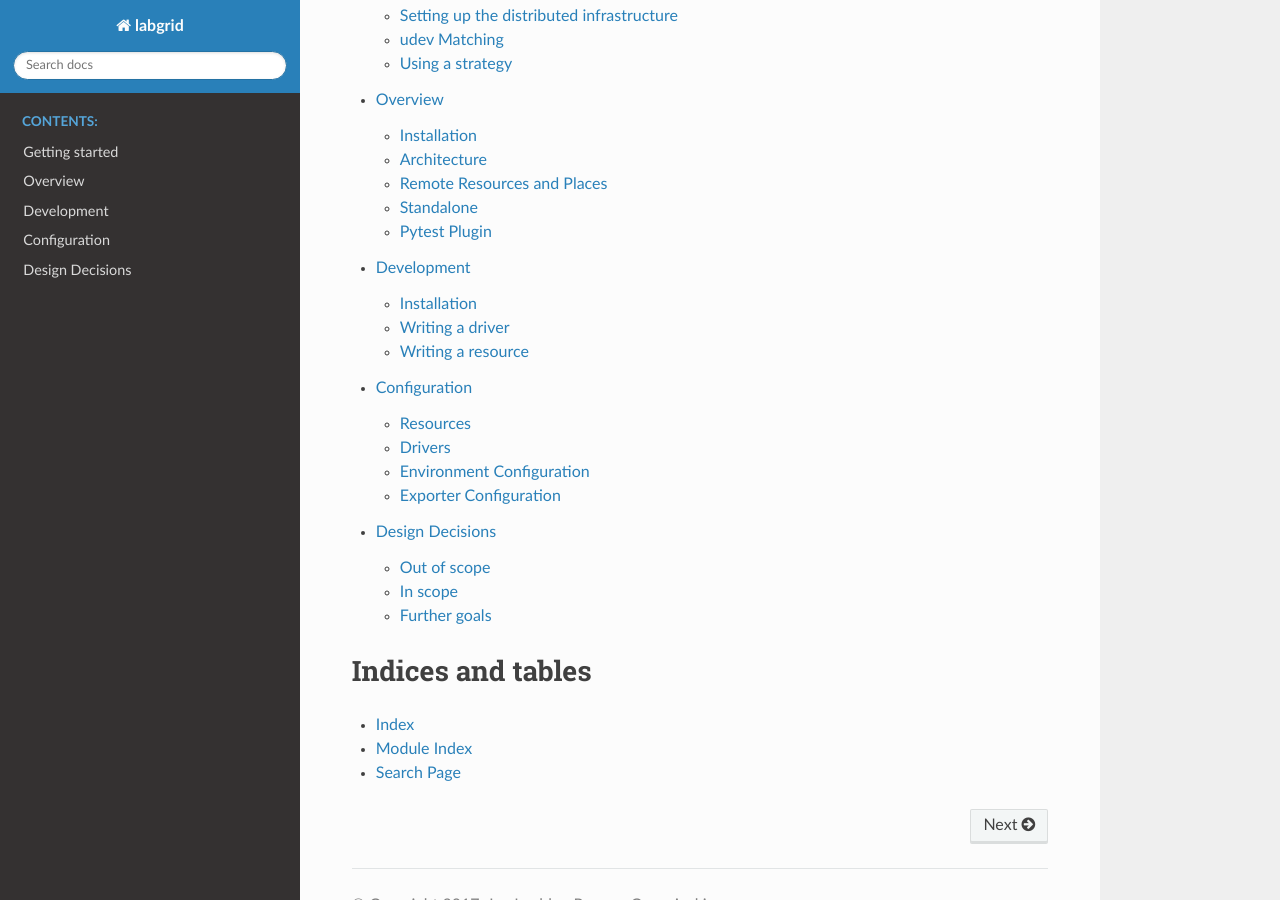
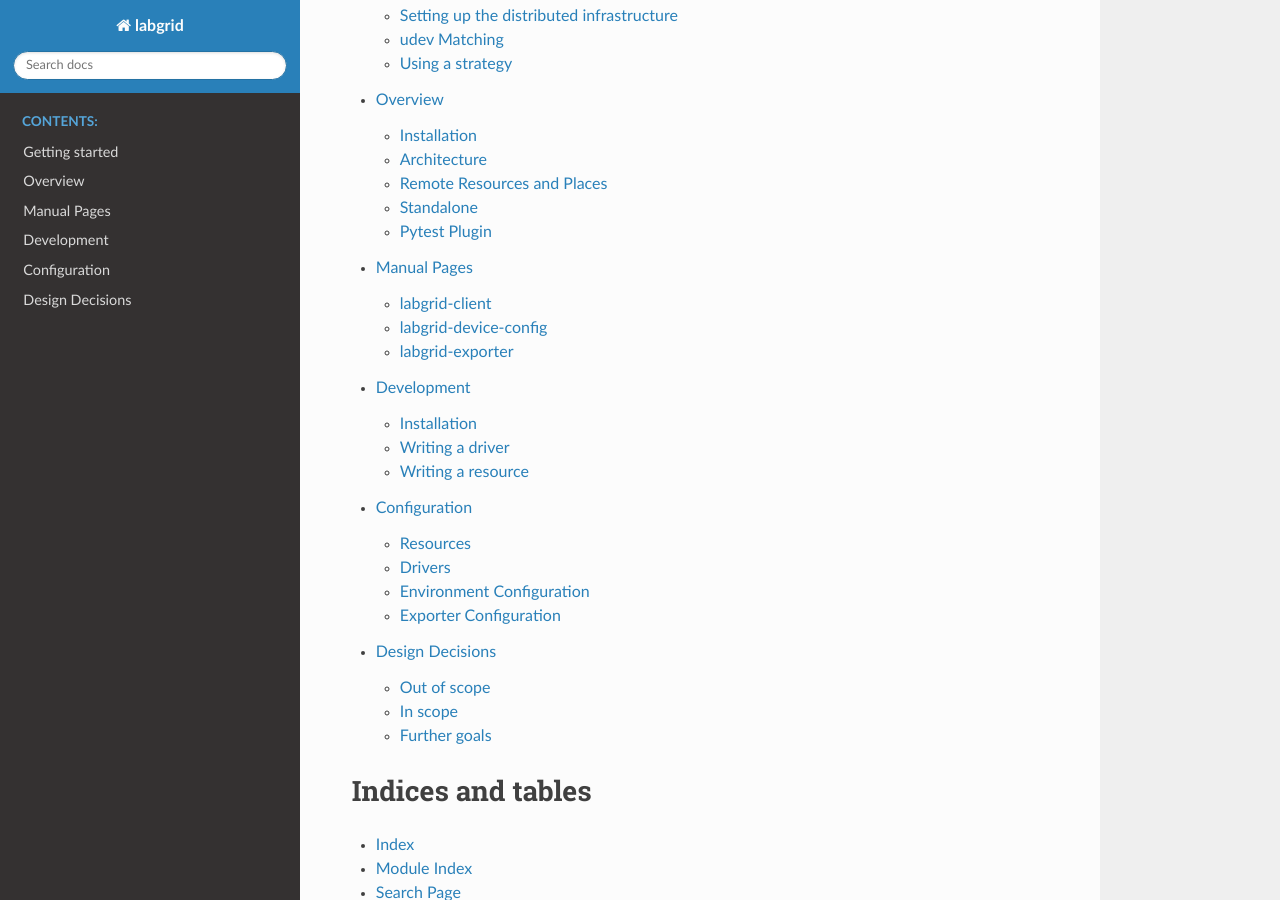
Before and after one commit to labgrid-project/labgrid, a Sphinx documentation site: the page built from doc/index.rst, in a window 1280 px wide and 900 px high, scrolled down 576 px. Built offline with Sphinx 7.4.7 and the Read the Docs theme 2.0.0, drawn with Linux system fonts in a browser that asks for light colours; pages that are not in the unit, such as notebooks, are missing from menus.

Commit message:
doc/man: include manual pages in the sphinx docs
Signed-off-by: Jan Luebbe <jlu@pengutronix.de>

```diff
--- a/doc/index.rst
+++ b/doc/index.rst
@@ -20,6 +20,7 @@
 .. toctree::
    getting_started
    overview
+   man
    development
    configuration
    design_decisions
--- /dev/null
+++ b/doc/man.rst
@@ -0,0 +1,7 @@
+Manual Pages
+============
+
+.. toctree::
+   man/client
+   man/device-config
+   man/exporter
--- /dev/null
+++ b/doc/man/client.rst
@@ -0,0 +1 @@
+.. include:: ../../man/labgrid-client.rst
--- /dev/null
+++ b/doc/man/device-config.rst
@@ -0,0 +1 @@
+.. include:: ../../man/labgrid-device-config.rst
--- /dev/null
+++ b/doc/man/exporter.rst
@@ -0,0 +1 @@
+.. include:: ../../man/labgrid-exporter.rst
```
